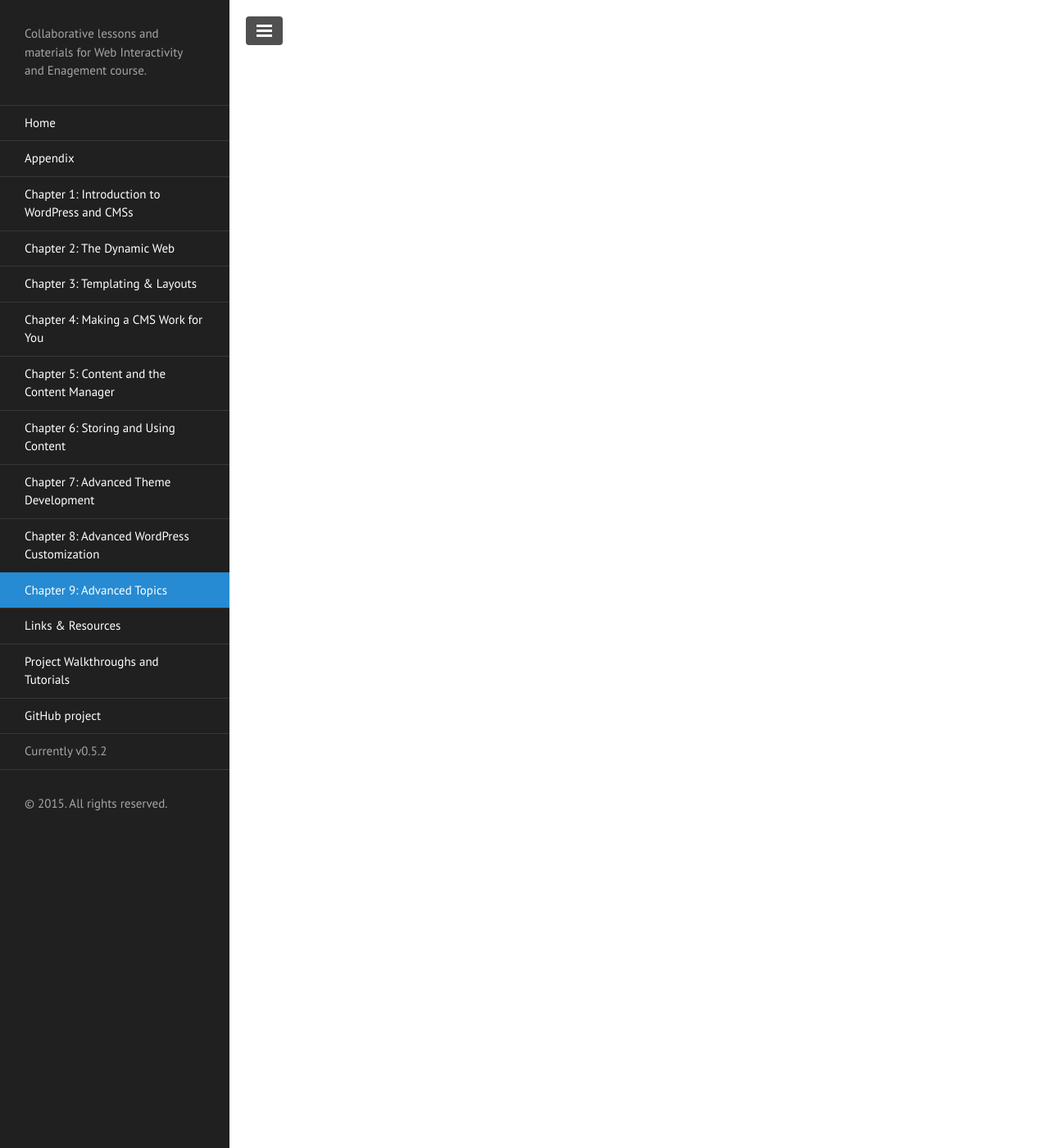
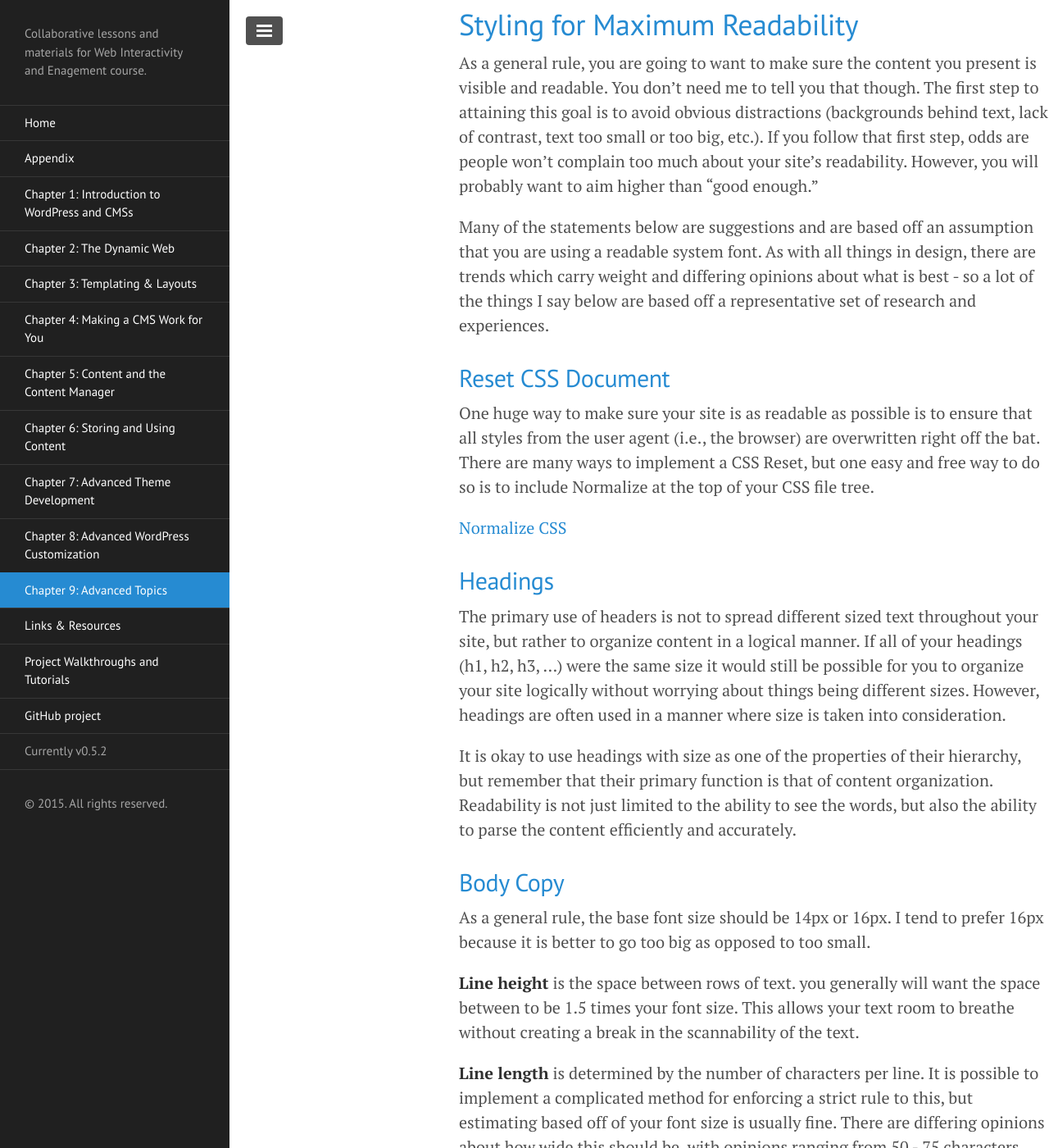
Before and after one commit to ahaywood/Web-Interactivity-and-Engagement, a Jekyll site: the page built from chapter-9/index.md, in a window 1280 px wide and 1400 px high, scrolled down 13158 px. Shown: the whole window at 82% size. Built offline with Jekyll 4.4.1, drawn with Linux system fonts in a browser that asks for light colours; Markdown is read by kramdown in place of the engine named in the settings; some of the changed text lies outside the part shown.

Commit message:
Readability Tutorial

````diff
--- a/chapter-9/index.md
+++ b/chapter-9/index.md
@@ -325,11 +325,82 @@ You should now see the image size changed. You can also implement the other size
 
 Reference: [Adding and Using WordPress Custom Image Sizes: A Guide to the Best Thing Ever](http://wpshout.com/adding-using-custom-image-sizes-wordpress-guide-best-thing-ever/)
 
+## <a name="monitoring-your-site">Monitoring Your Site</a>
 
-## <a name="monitoring-your-site">Monitoring Your Site</a>
+Making sure you are keeping track of what is happening in your site and the behavior of your users is crucial to a successful website. Business sites and blog sites may have different audiences and concerns regarding content, but all types of sites will need to gather and analyze data.
+
+There are plenty of tools, both paid and free, to monitor your site’s analytics. Additionally, if you have a more complicated and/or busier site then you will need to also consider analytics for your server and database.
+
+A very good (and free) analytics platform is Google Analytics. This application can get you pretty far into your analytics and makes for a good introduction into collection and analyzing analytics.
+
+
 ### Tutorial: Integrating Google Analytics in WordPress
 
+*Coming Soon*
+
 ## <a name="styling-for-maximum-readability">Styling for Maximum Readability</a>
+As a general rule, you are going to want to make sure the content you present is visible and readable. You don’t need me to tell you that though. The first step to attaining this goal is to avoid obvious distractions (backgrounds behind text, lack of contrast, text too small or too big, etc.). If you follow that first step, odds are people won’t complain too much about your site’s readability. However, you will probably want to aim higher than “good enough.”
+
+Many of the statements below are suggestions and are based off an assumption that you are using a readable system font. As with all things in design, there are trends which carry weight and differing opinions about what is best - so a lot of the things I say below are based off a representative set of research and experiences.
+
+### Reset CSS Document
+
+One huge way to make sure your site is as readable as possible is to ensure that all styles from the user agent (i.e., the browser) are overwritten right off the bat. There are many ways to implement a CSS Reset, but one easy and free way to do so is to include Normalize at the top of your CSS file tree.
+
+[Normalize CSS](https://necolas.github.io/normalize.css/)
+
+### Headings
+
+The primary use of headers is not to spread different sized text throughout your site, but rather to organize content in a logical manner. If all of your headings (h1, h2, h3, …) were the same size it would still be possible for you to organize your site logically without worrying about things being different sizes. However, headings are often used in a manner where size is taken into consideration.
+
+It is okay to use headings with size as one of the properties of their hierarchy, but remember that their primary function is that of content organization. Readability is not just limited to the ability to see the words, but also the ability to parse the content efficiently and accurately.
+
+### Body Copy
+
+As a general rule, the base font size should be 14px or 16px. I tend to prefer 16px because it is better to go too big as opposed to too small.
+
+**Line height** is the space between rows of text. you generally will want the space between to be 1.5 times your font size. This allows your text room to breathe without creating a break in the scannability of the text.
+
+**Line length** is determined by the number of characters per line. It is possible to implement a complicated method for enforcing a strict rule to this, but estimating based off of your font size is usually fine. There are differing opinions about how wide this should be, with opinions ranging from 50 - 75 characters depending on factors such as font choice, font size, and font weight (and letter spacing if you are deviating from the default).  This is further complicated by different screen sizes for responsive design (a mobile screen may want LESS than that for each line to be readable. Make sure you are testing your line length as you would test anything.
+
+Since we are using a grid system in class that has a default width of around 940px and our default font size supports about 120 - 150 for a full width screen on desktop. This means we would want our reading area to be about 50% of the full width (in our case, six columns). On mobile it handles the text much better but you may want to watch out for variations and ensure uniformity.
+
+Also, it is generally accepted that **serif fonts are easier to read** than sans serif fonts. There is a definite trend towards using sans serif fonts, but consider implementing two fonts - one for body text and one for headings and other text.
+
+### General Concerns
+
+Contrast is a huge issue, especially for those who have accessibility issues. As a base, you want to have the lightest color background (i.e., white) with the darkest color text (i.e., black).
+
+Letter spacing (a.k.a., kerning) is the space between letters and plays a HUGE roll in readability. It is mostly unwise to mess with a font’s default letter spacing if you are using a major font (times new roman, arial, etc.).
+
+### Putting it all together
+
+Let’s create a sample css document that maximizes our readability requirements. You may find this css document boring, but it is a good place to start and then whenever you make a change, you can consider it accordingly.
+
+```css
+body {
+    font: /*insert your base font here - may be sans serif */;
+    font-size: 16px;
+color: #000;
+background: #fff;
+}
+
+p {
+    font: /*insert a serif font here */;
+    line-height: 1.5rem;
+}
+```
+
+[Readability: the Optimal Line Length - Baymard Institute ](http://baymard.com/blog/line-length-readability)
+[Read-able: Web Readability Test Tool](http://read-able.com/)
+[Balancing Line Length - Smashing Magazine ](http://www.smashingmagazine.com/2014/09/balancing-line-length-font-size-responsive-web-design/)
+
+### Tutorial: Implement Changes to Our Site for Readability
+We are going to want to go through the following steps to enhance our site’s readability using what we learned above.
+
+1. Integrate the CSS into our site
+2. Make sure our text areas are six columns wide
+3. Make sure headers are used correctly
+
 ## <a name="various-readings">Various Readings</a>
-### “Evoking Trust" and "Knowing Everything”
-### "What is Code?"
+*Coming Soon*
````
Also changed, not shown: 3 other files.
